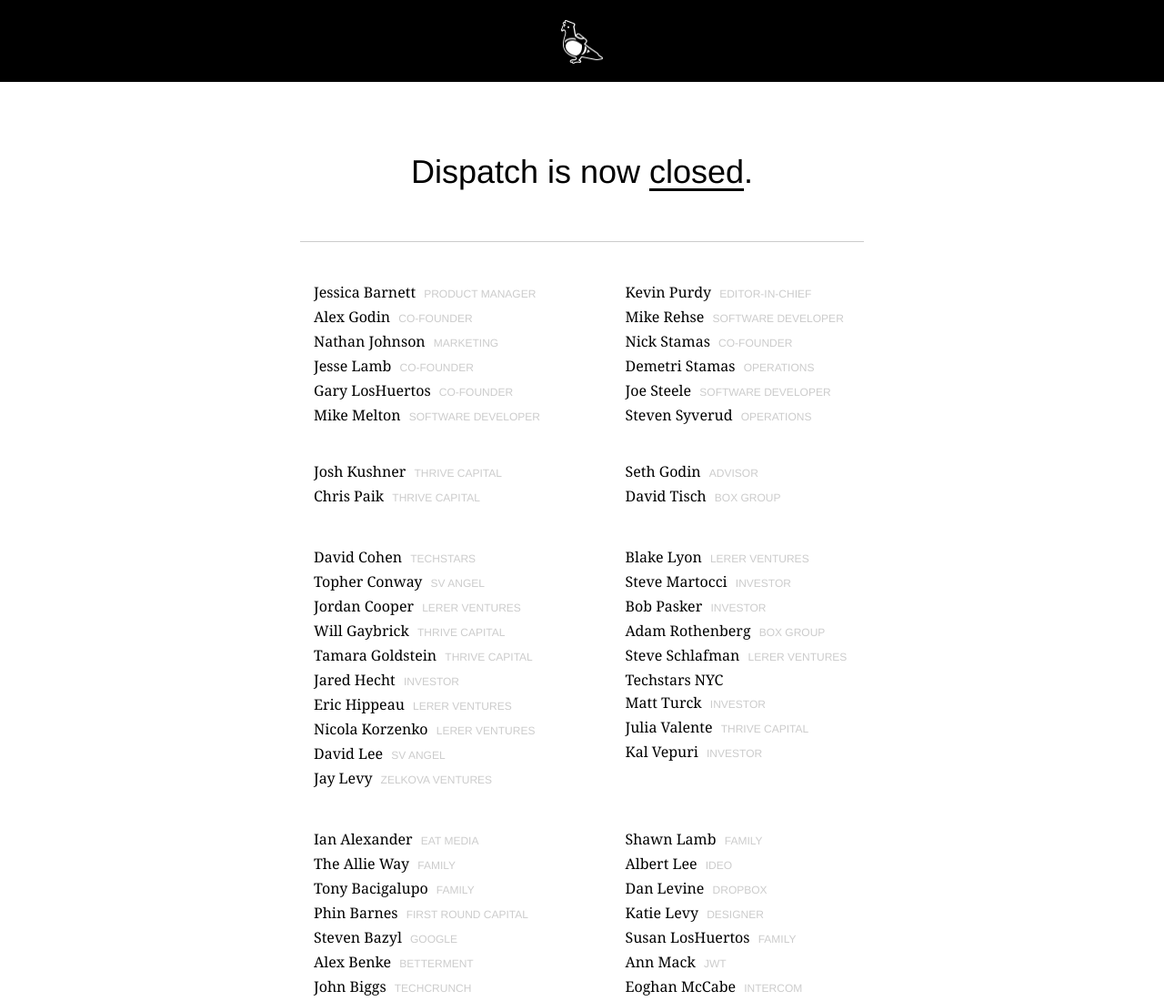
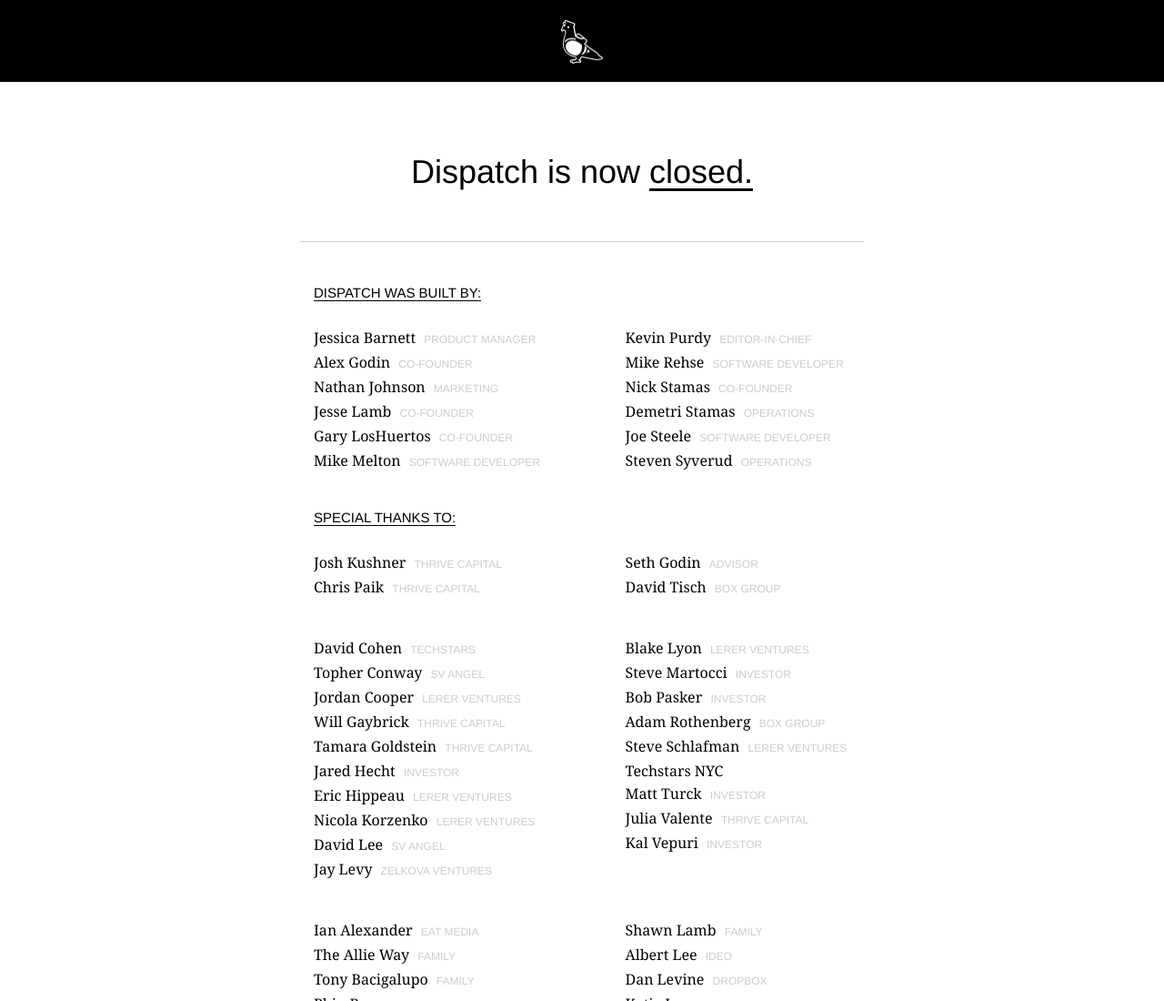
Before and after one commit to nickstamas/dispatch-memorial-io, a plain HTML site: page index.html in a window 1280 px wide. Shown: the top 1100 px of the page at 91% size. Drawn offline with nearby package versions, Linux system fonts and the light colour scheme.

Commit message:
added back labels

```diff
--- a/css/main.css
+++ b/css/main.css
@@ -134,6 +134,10 @@ hr {
     margin-bottom: 40px;
 }
 
+.row.label {
+    margin-bottom: 25px;
+}
+
 .top {
     background: #000;
     width: 100%;
@@ -172,7 +176,7 @@ h1 a, h1 a:visited, a:hover {
     line-height: 17px;
     border-bottom: 1px solid #000;
     display: inline-block;
-    margin: 0 0 25px 40px;
+    margin: 0 0 0 40px;
 }
 
 .name-list {
--- a/index.html
+++ b/index.html
@@ -30,11 +30,14 @@
         </div>
 
         <div class='content'>
-            <h1>Dispatch is now <a href='http://blog.dispatch.cc/post/63555606313/dispatch-is-joining-meetup'>closed</a>.</h1>
+            <h1>Dispatch is now <a href='http://blog.dispatch.cc/post/63555606313/dispatch-is-joining-meetup'>closed.</a></h1>
 
             <hr/>
-
-            <!-- <div class='section-label'>DISPATCH WAS BUILT BY:</div> -->
+            <div class='row label'>
+                <div class='col-md-12'>
+                    <div class='section-label'>DISPATCH WAS BUILT BY:</div>
+                </div>
+            </div>
             <div class='row' id='team'>
                 <div class='col-md-6'>
                     <ol class='name-list'>
@@ -57,7 +60,11 @@
                     </ol>
                 </div>
             </div>
-            <!-- <div class='section-label'>SPECIAL THANKS TO:</div> -->
+            <div class='row label'>
+                <div class='col-md-12'>
+                    <div class='section-label'>SPECIAL THANKS TO:</div>
+                </div>
+            </div>
             <div class='row' id='super-thanks'>
                 <div class='col-md-6'>
                     <ol class='name-list'>
```
